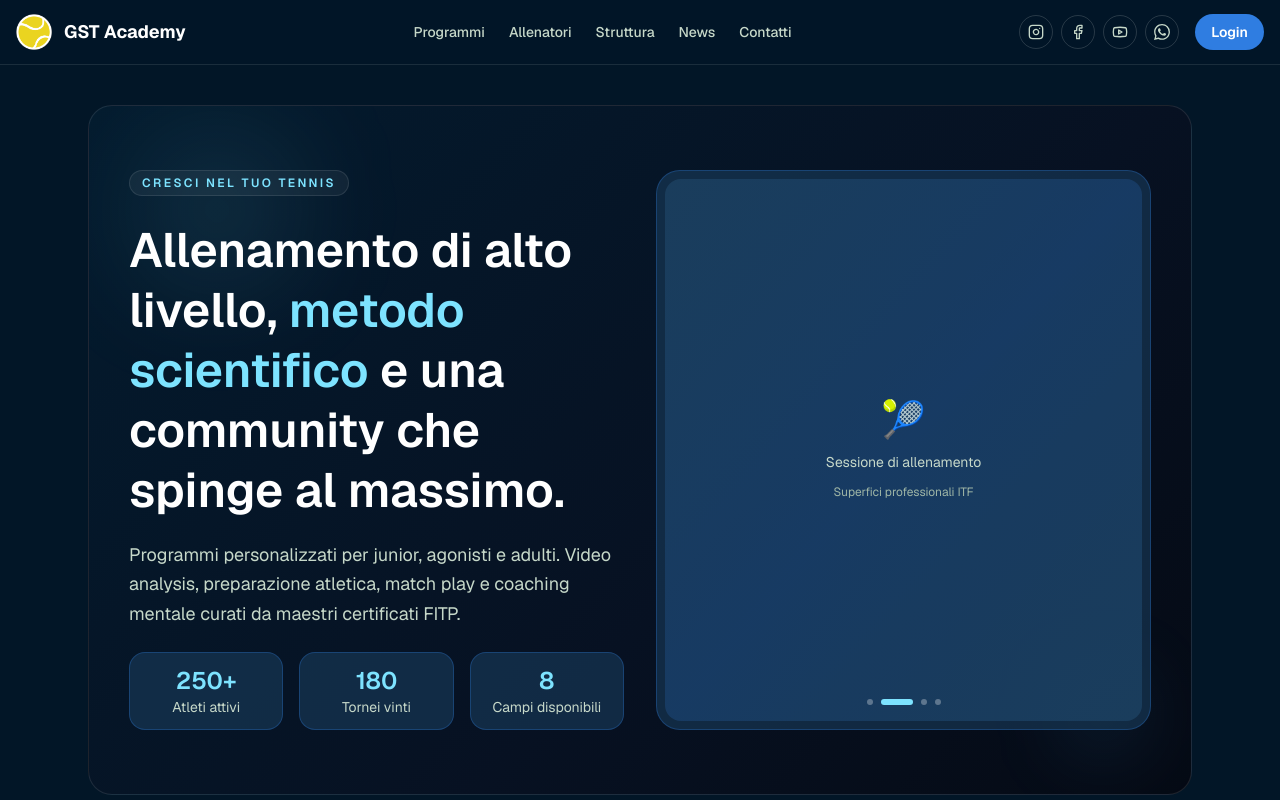
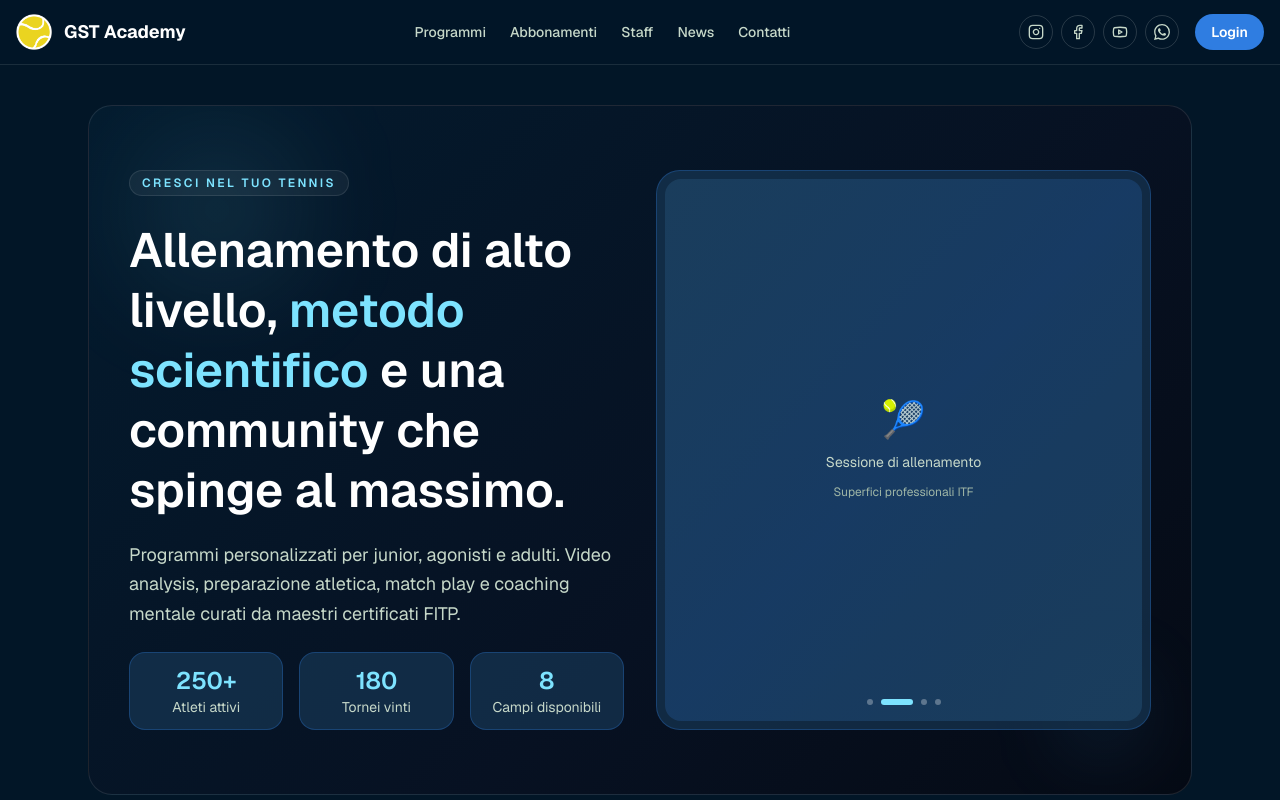
Before and after one commit to Giovo8/gst-tennis-academy, a Next.js app: page / in a window 1280 px wide. Shown: the top 800 px of the page. Built offline with nearby package versions, Linux system fonts and the light colour scheme; no server answers; the database is empty.

Commit message:
Update navigation: rename Allenatori to Staff, remove Struttura, add Abbonamenti

```diff
--- a/src/components/landing/Header.tsx
+++ b/src/components/landing/Header.tsx
@@ -9,8 +9,8 @@ import Image from "next/image";
 
 const navItems = [
   { label: "Programmi", href: "#programmi" },
-  { label: "Allenatori", href: "#staff" },
-  { label: "Struttura", href: "#struttura" },
+  { label: "Abbonamenti", href: "#subscriptions" },
+  { label: "Staff", href: "#staff" },
   { label: "News", href: "#news" },
   { label: "Contatti", href: "#contatti" },
 ];
```
